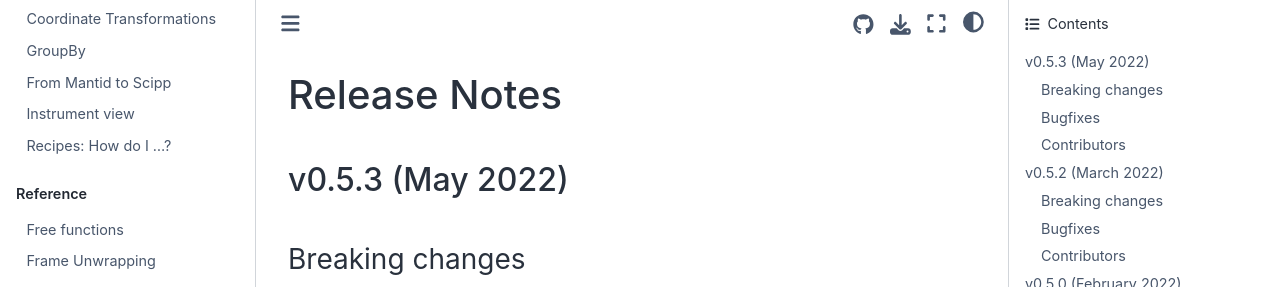
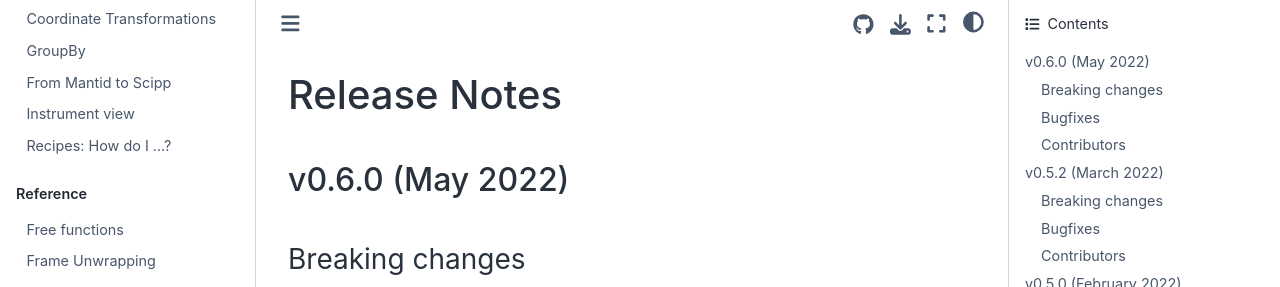
Before and after one commit to scipp/scippneutron, a Sphinx documentation site: the page built from docs/about/release-notes.rst, in a window 1280 px wide and 900 px high. Shown: the top 287 px of the window. Built offline with Sphinx 7.4.7 and the Sphinx Book theme 1.1.4, drawn with Linux system fonts in a browser that asks for light colours.

Commit message:
Switch to 0.6

```diff
--- a/docs/_templates/topbar/launchbuttons.html
+++ b/docs/_templates/topbar/launchbuttons.html
@@ -12,7 +12,10 @@
             href="https://scipp.github.io/scippneutron"><button type="button"
                 class="btn btn-secondary topbarbtn">latest</button></a>
         <a class="dropdown-buttons"
-            href="https://scipp.github.io/scippneutron/release/0.5.3"><button type="button"
+            href="https://scipp.github.io/scippneutron/release/0.6.0"><button type="button"
+                class="btn btn-secondary topbarbtn">v0.6</button></a>
+        <a class="dropdown-buttons"
+            href="https://scipp.github.io/scippneutron/release/0.5.2"><button type="button"
                 class="btn btn-secondary topbarbtn">v0.5</button></a>
         <a class="dropdown-buttons"
             href="https://scipp.github.io/scippneutron/release/0.4.2"><button type="button"
--- a/docs/about/release-notes.rst
+++ b/docs/about/release-notes.rst
@@ -3,7 +3,7 @@
 Release Notes
 =============
 
-v0.5.3 (May 2022)
+v0.6.0 (May 2022)
 -----------------
 
 Breaking changes
```
